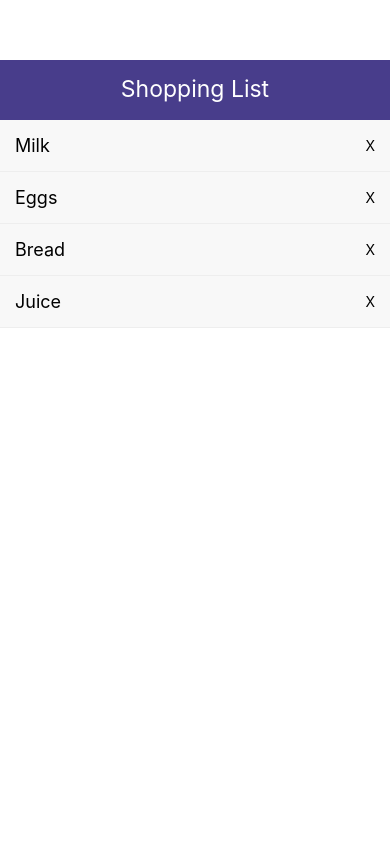
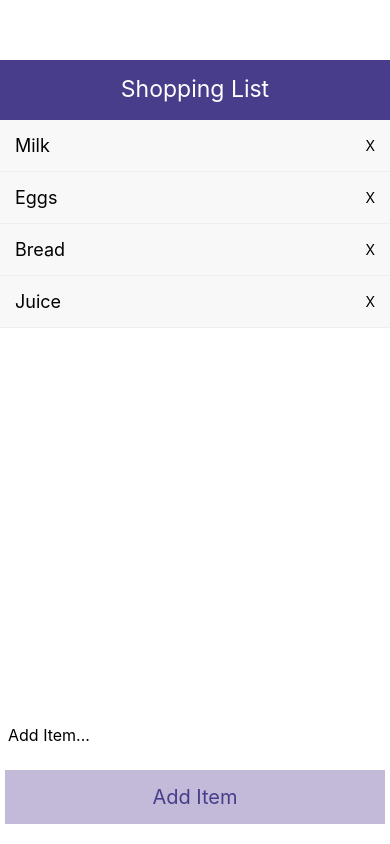
Before and after one commit to eric2523/eze-react-native-projs, a React Native app in the folder ShoppingList/: screen / in a window 390 px wide. Built offline with nearby package versions, Linux system fonts and the light colour scheme.

Commit message:
create addItem handler and component

```diff
--- a/ShoppingList/App.js
+++ b/ShoppingList/App.js
@@ -2,6 +2,7 @@ import React, {useState} from 'react';
 import {View, Text, StyleSheet, FlatList} from 'react-native';
 import {Header} from './components/header.js';
 import {ListItem} from "./components/list-item"
+import {AddItem} from "./components/add-item"
 
 const App = () => {
   const [items, setItems] = useState([
@@ -17,6 +18,12 @@ const App = () => {
     })
   }
 
+  const addItem = (text) => {
+    setItems(prevItems => {
+      return [{id:`${Math.random() * 100}`, text},...prevItems]
+    })
+  }
+
   return (
     <View style={styles.container}>
       <Header />
@@ -24,6 +31,7 @@ const App = () => {
         data={items}
         renderItem={({item}) => <ListItem item={item} deleteItem={deleteItem}/>}
       />
+      <AddItem addItem={addItem}/>
     </View>
   );
 };
--- /dev/null
+++ b/ShoppingList/components/add-item.js
@@ -0,0 +1,50 @@
+import React, {useState} from 'react';
+import {
+  View,
+  Text,
+  StyleSheet,
+  TouchableOpacity,
+  TextInput,
+} from 'react-native';
+
+export const AddItem = ({addItem}) => {
+  const [text, setText] = useState('');
+
+  const onChange = (textVal) => setText(textVal);
+
+  return (
+    <View>
+      <TextInput
+        placeholder="Add Item..."
+        style={styles.input}
+        onChangeText={onChange}
+      />
+      <TouchableOpacity
+        style={styles.btn}
+        onPress={() => {
+          addItem(text);
+        }}>
+        <Text style={styles.btnText}>Add Item</Text>
+      </TouchableOpacity>
+    </View>
+  );
+};
+
+const styles = StyleSheet.create({
+  input: {
+    height: 60,
+    padding: 8,
+    fontSize: 16,
+  },
+  btn: {
+    backgroundColor: '#c2bad8',
+    padding: 15,
+    margin: 5,
+    marginBottom: 20,
+  },
+  btnText: {
+    color: 'darkslateblue',
+    fontSize: 20,
+    textAlign: 'center',
+  },
+});
```
